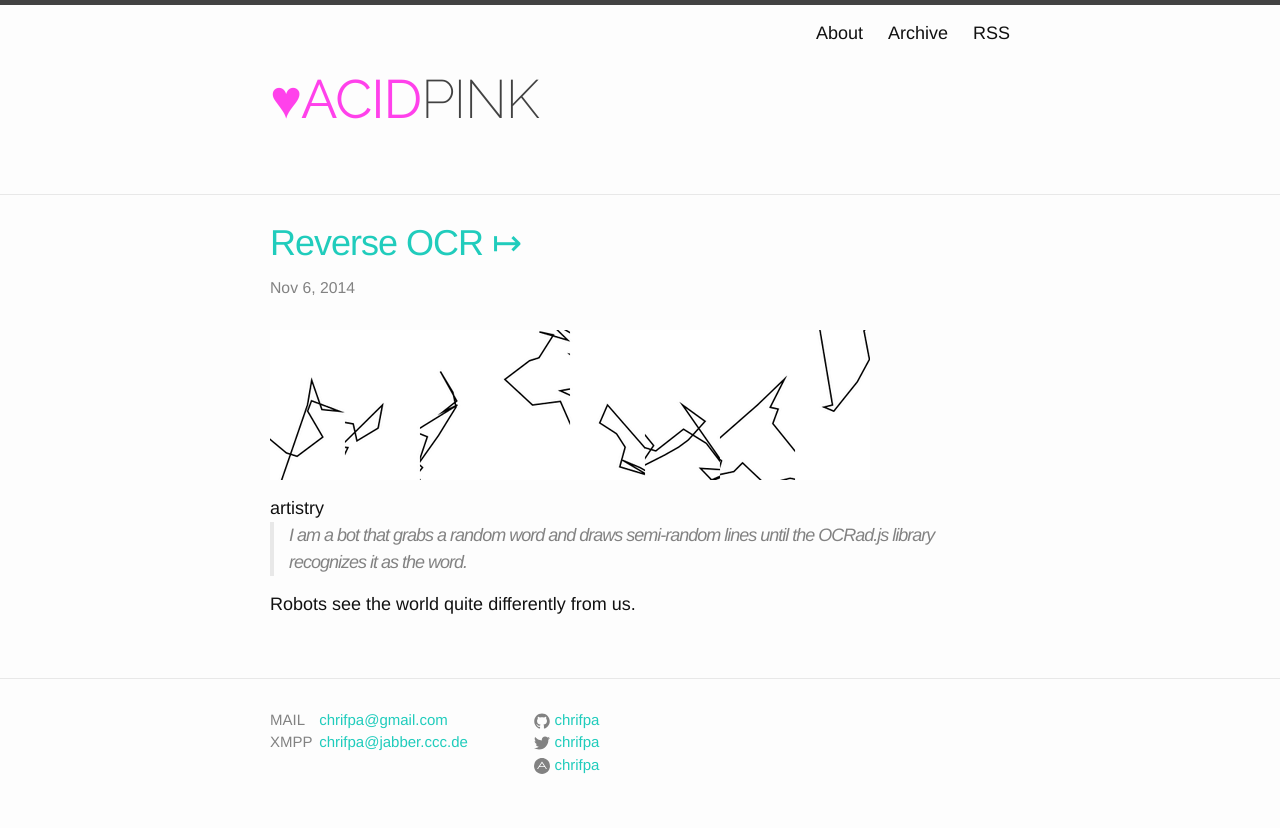
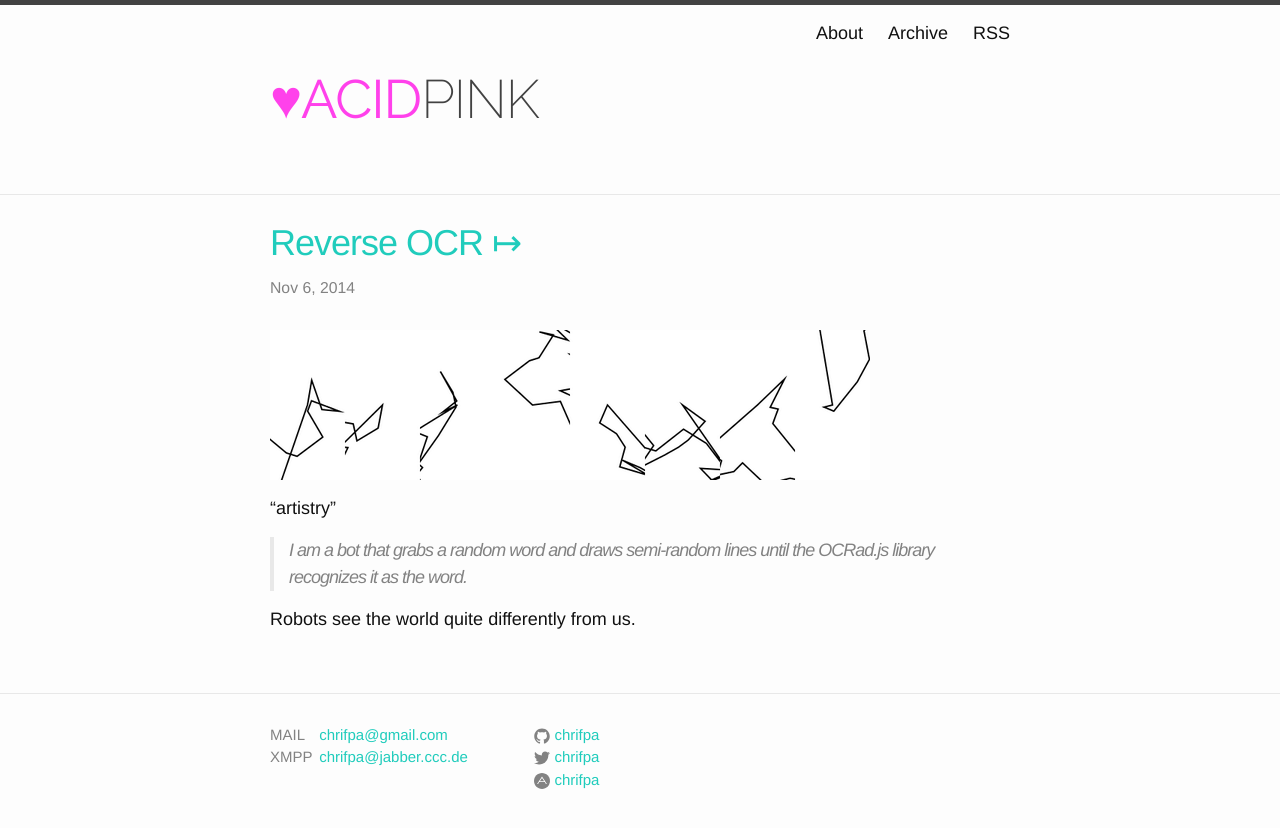
Before and after one commit to acdpnk/chrifpa.github.io, a Jekyll site: the page built from _posts/2014-11-06-reverse-ocr.md, in a window 1280 px wide. Shown: the top 828 px of the page. Built offline with Jekyll 4.4.1, drawn with Linux system fonts in a browser that asks for light colours.

Commit message:
fixed last post

```diff
--- a/_posts/2014-11-06-reverse-ocr.md
+++ b/_posts/2014-11-06-reverse-ocr.md
@@ -9,7 +9,7 @@ external_url: http://reverseocr.tumblr.com/
 
 [![artistry]({{ site.assets }}/reverse_ocr_artistry.png)](http://reverseocr.tumblr.com/post/101856314723/artistry)
 
-<caption align="bottom">artistry</caption>
+"artistry"
 
 >I am a bot that grabs a random word and draws semi-random lines until the OCRad.js library recognizes it as the word.
 
```
